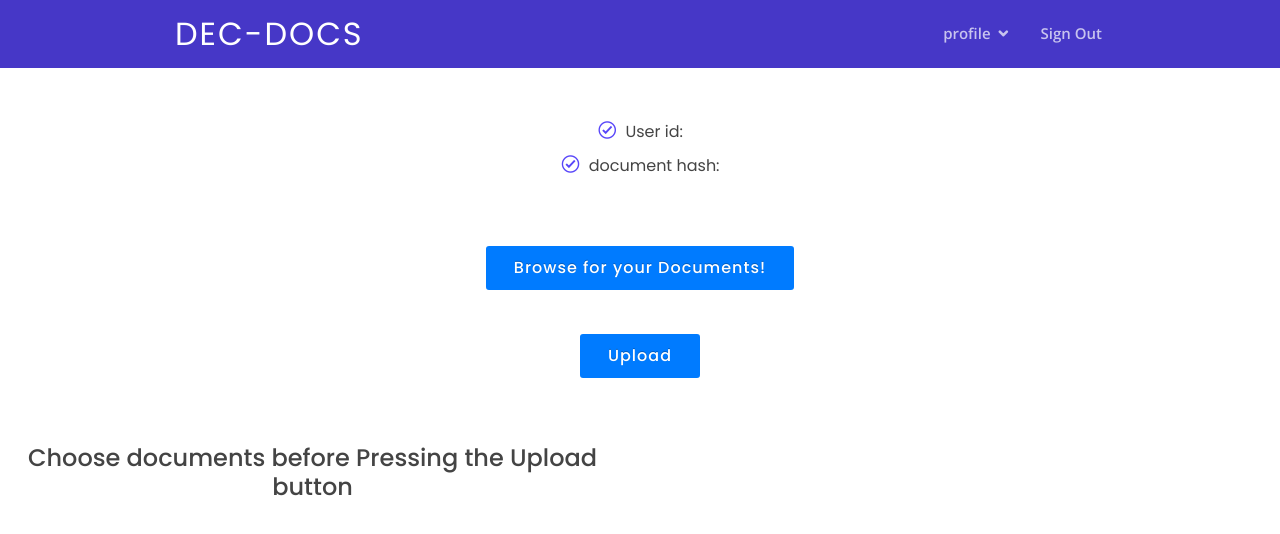
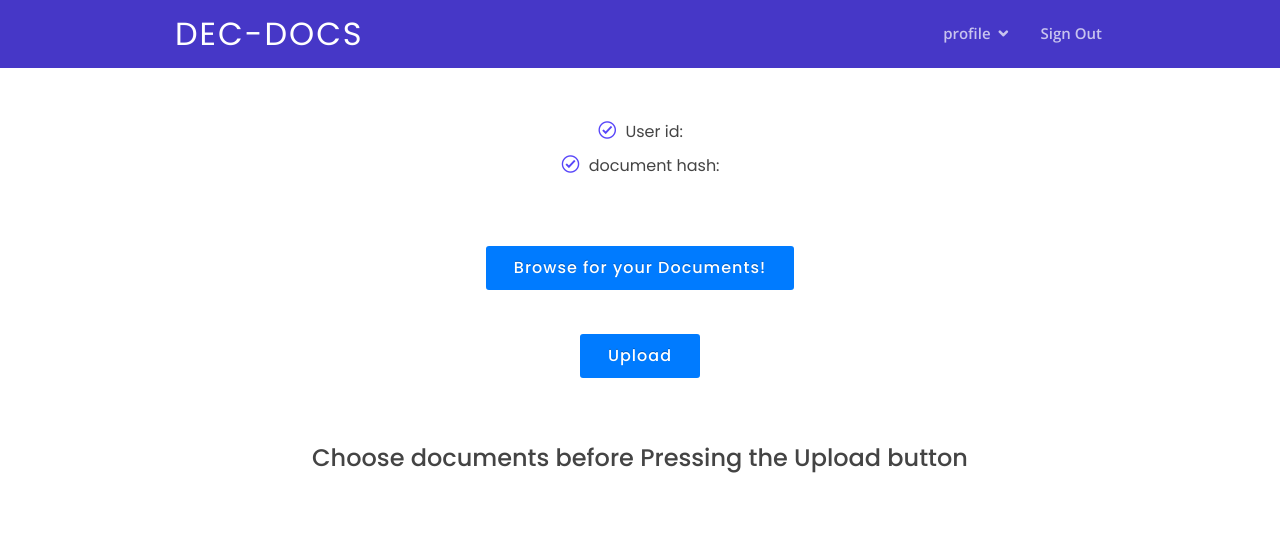
Before and after one commit to harshitgrover12/decdoc, a React (Create React App) app: page /issueDocument in a window 1280 px wide. Shown: the top 534 px of the page. Built offline with nearby package versions, Linux system fonts and the light colour scheme.

Commit message:
align isssue

```diff
--- a/src/Component/Dash/IssueDocument/IssueDocument.js
+++ b/src/Component/Dash/IssueDocument/IssueDocument.js
@@ -97,7 +97,7 @@ await organizationlist.methods.issueDocument("harshit@123",hash,"HarshitCompany"
                         </div>
                     </div>
                     <div class="row docpad">
-                        <div class="col-xl-6 col-xl-offset-3 center">
+                        <div class="col-xl-12 col-xl-offset-3 center">
                             {this.fileData()}
                         </div>
                     </div>
```
